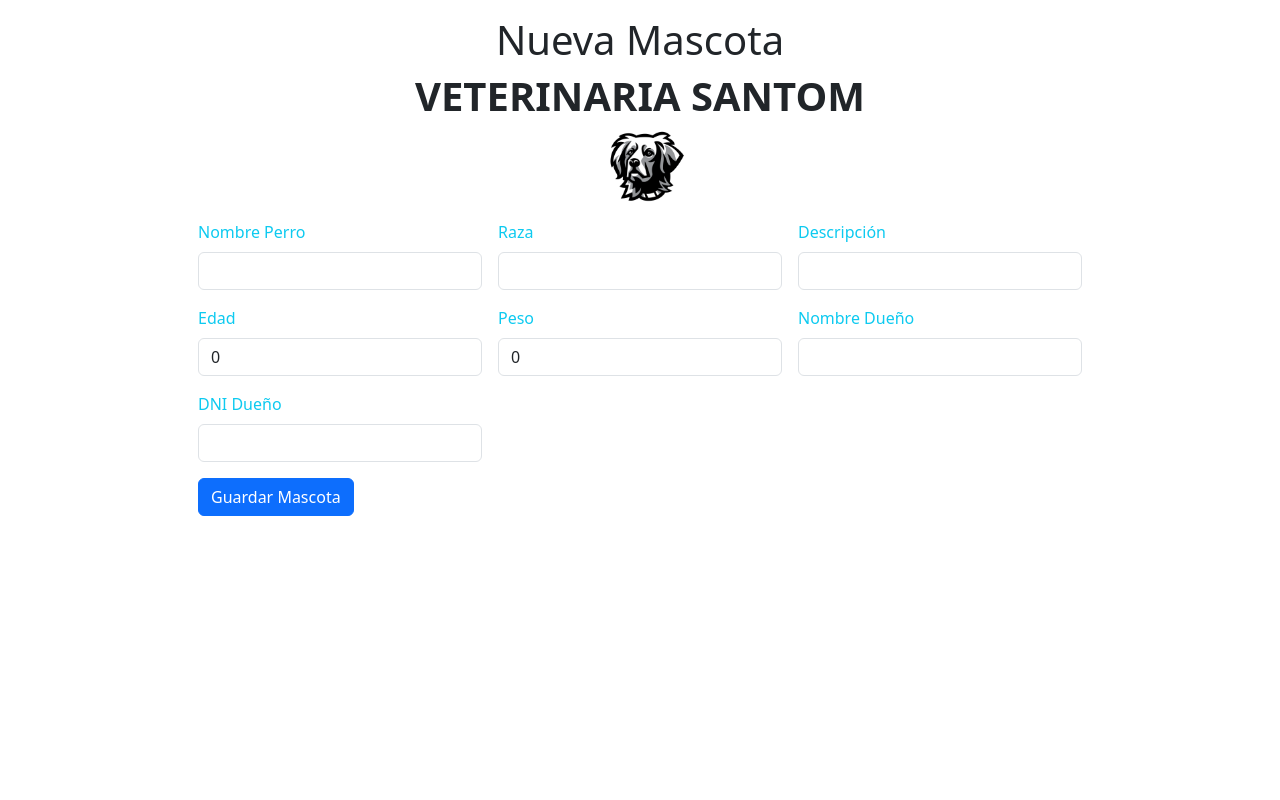
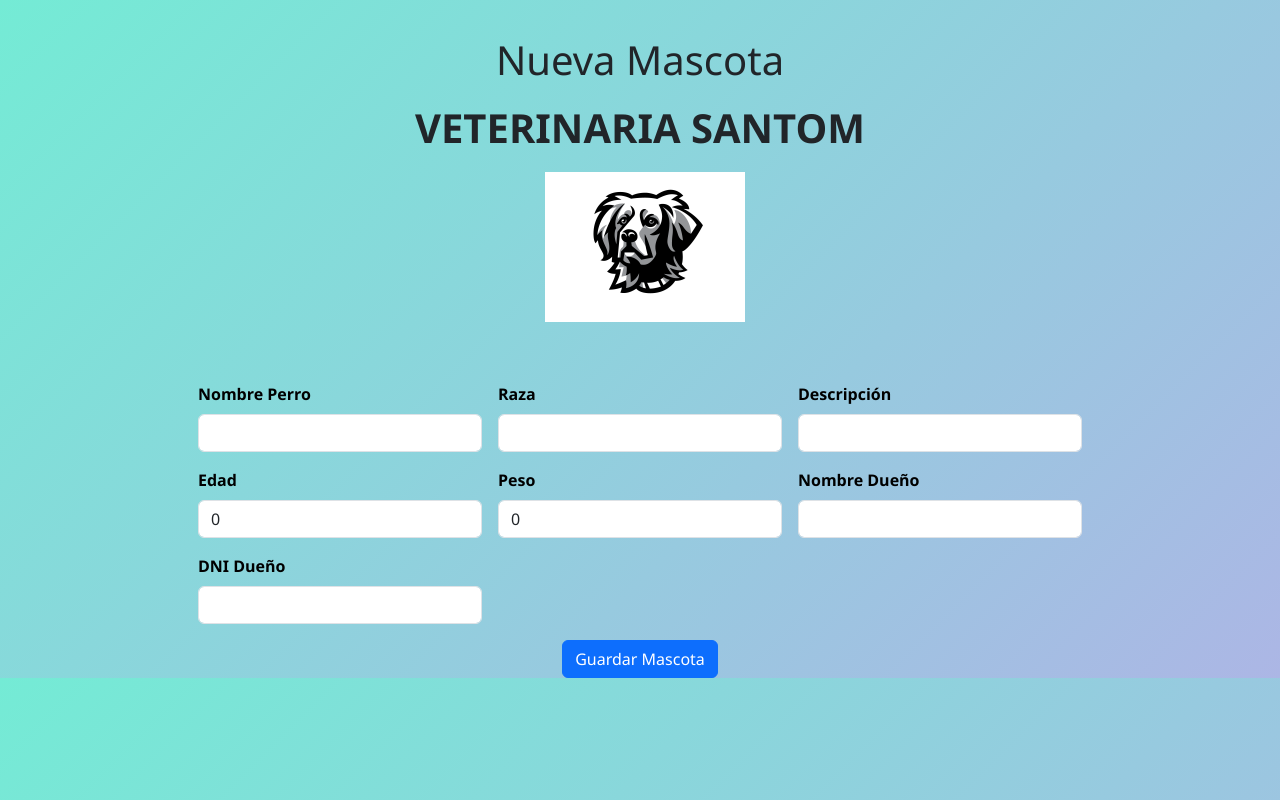
Before and after one commit to Sandry1998/MascotasPSI, a Spring Boot app: page /formulario in a window 1280 px wide. Run offline with Spring Boot 4, Linux system fonts and the light colour scheme; the visitor is signed in with stand-in values (Sample User, id 1); some of the project's set-up classes (security, data sources, template engines, error pages and the like) are left out, and stand-ins take their place.

Commit message:
MascotasPSI

```diff
--- a/src/main/resources/templates/altaUsuario.html
+++ b/src/main/resources/templates/altaUsuario.html
@@ -66,7 +66,7 @@
 <div class="container my-5 text-center col-md-6">
 <form th:action="@{/guardarUsuario}" method="post" class="form-control p-5">
     <h2>REGISTRO DE USUARIO</h2>
-    <img src="/images/perro.png" alt="Perro pequeño" style="height: 100px; margin-left: 10px;">
+    <img src="/images/perro.png" alt="Perro pequeño" style="height: 150px; margin-left: 10px;">
     <div class="row justify-content-center my-3 gx-4">
         <div class="col-md-6 mb-3">
         <label for="usuario">Usuario</label>
--- a/src/main/resources/templates/formulario.html
+++ b/src/main/resources/templates/formulario.html
@@ -5,16 +5,22 @@
     <title>Datos Mascotas</title>
     <link href="https://cdn.jsdelivr.net/npm/bootstrap@5.3.6/dist/css/bootstrap.min.css" rel="stylesheet" integrity="sha384-4Q6Gf2aSP4eDXB8Miphtr37CMZZQ5oXLH2yaXMJ2w8e2ZtHTl7GptT4jmndRuHDT" crossorigin="anonymous">
     <script src="https://cdn.jsdelivr.net/npm/bootstrap@5.3.6/dist/js/bootstrap.bundle.min.js" integrity="sha384-j1CDi7MgGQ12Z7Qab0qlWQ/Qqz24Gc6BM0thvEMVjHnfYGF0rmFCozFSxQBxwHKO" crossorigin="anonymous"></script>
+    <style>
+        body {
+            background:linear-gradient(135deg, #74ebd5 0%, #ACB6E5 100%);;
+            font-family: 'Segoe UI', Tahoma, Geneva, Verdana, sans-serif;
+        }
+    </style>
 </head>
 <body>
 <div class="container d-flex flex-column align-items-center mt-3">
-    <h1 th:text="${mascotas.id == 0 ? 'Nueva Mascota' : 'Editar Mascota'}"></h1>
+    <h1 th:text="${mascotas.id == 0 ? 'Nueva Mascota' : 'Editar Mascota'}" style="margin: 20px;">EDITAR MASCOTA</h1>
     <h1 class="mb-0"><strong>VETERINARIA SANTOM</strong></h1>
-    <img src="/images/perro.png" alt="Perro pequeño" style="height: 100px; margin-left: 10px;">
+    <img src="/images/perro.png" alt="Perro pequeño" style="height: 150px; margin: 20px 0 60px 10px;">
 <form class="row g-3 needs-validation" novalidate th:action="@{/crud}" method="POST"  th:object="${mascotas}" style="max-width: 900px;">
     <input type="hidden" th:field="*{id}">
     <div class="col-md-4">
-        <label for="validationCustom01" class="form-label text-info">Nombre Perro</label>
+        <label for="validationCustom01" class="form-label" style="color: black;"><strong>Nombre Perro</strong></label>
         <input type="text" class="form-control" id="validationCustom01" required  th:field="*{nombre}" >
         <div class="valid-feedback">
            ok!
@@ -24,7 +30,7 @@
         </div>
     </div>
     <div class="col-md-4">
-        <label for="validationCustom02" class="form-label text-info">Raza</label>
+        <label for="validationCustom02" class="form-label" style="color: black;"><strong>Raza</strong></label>
         <input type="text" class="form-control" id="validationCustom02"  required th:field="*{raza}">
         <div class="valid-feedback">
             ok!
@@ -34,7 +40,7 @@
         </div>
     </div>
     <div class="col-md-4">
-        <label for="validationCustom03" class="form-label text-info">Descripción</label>
+        <label for="validationCustom03" class="form-label" style="color: black;"><strong>Descripción</strong></label>
         <input type="text" class="form-control" id="validationCustom03"
                required th:field="*{descripcion}">
         <div class="valid-feedback">
@@ -45,7 +51,7 @@
         </div>
     </div>
     <div class="col-md-4">
-        <label for="validationCustom05" class="form-label text-info">Edad</label>
+        <label for="validationCustom05" class="form-label" style="color: black;"><strong>Edad</strong></label>
         <input type="text" class="form-control" id="validationCustom04"  required th:field="*{edad}">
         <div class="valid-feedback">
             ok!
@@ -55,7 +61,7 @@
         </div>
     </div>
     <div class="col-md-4">
-        <label for="validationCustom06" class="form-label text-info">Peso</label>
+        <label for="validationCustom06" class="form-label" style="color: black;"><strong>Peso</strong></label>
         <input type="number" class="form-control" id="validationCustom05"  required th:field="*{peso}">
         <div class="valid-feedback">
             ok!
@@ -65,7 +71,7 @@
         </div>
     </div>
     <div class="col-md-4">
-        <label for="validationCustom04" class="form-label text-info">Nombre Dueño</label>
+        <label for="validationCustom04" class="form-label" style="color: black;"><strong>Nombre Dueño</strong></label>
         <input type="text" class="form-control" id="validationCustom06"  required th:field="*{nombreAmo}">
         <div class="valid-feedback">
             ok!
@@ -75,7 +81,7 @@
         </div>
     </div>
     <div class="col-md-4">
-        <label for="validationCustom06" class="form-label text-info">DNI Dueño</label>
+        <label for="validationCustom06" class="form-label" style="color: black;"><strong>DNI Dueño</strong></label>
         <input type="text" class="form-control" id="validationCustom07"  required th:field="*{dniAmo}">
         <div class="valid-feedback">
             ok!
@@ -84,7 +90,7 @@
             Indica el dni del dueño
         </div>
     </div>
-    <div class="col-12">
+    <div class="col-12 d-flex justify-content-center">
         <button class="btn btn-primary" type="submit">Guardar Mascota</button>
     </div>
 </form>
--- a/src/main/resources/templates/login.html
+++ b/src/main/resources/templates/login.html
@@ -69,10 +69,9 @@
 <body>
 <div class="form-container shadow-sm">
   <div style="display: flex; align-items: center; justify-content: center; gap: 20px;">
-    <span style="font-size: 30px; font-weight: bold;">INICIO SESIÓN</span>
-    <img src="/images/perro.png" alt="Perro pequeño" style="height: 80px;">
+    <span style="font-size: 40px; font-weight: bold;">INICIO SESIÓN</span>
+    <img src="/images/perro.png" alt="Perro pequeño" style="height: 100px;">
   </div>
-
   <form th:action="@{/login}" method="post" novalidate>
     <div class="mb-3">
       <label for="usuario" class="form-label"><strong>Usuario</strong></label>
```
Also changed, not shown: src/main/resources/templates/crud.html (+9 -4 lines), src/main/resources/templates/index.html (+19 -0 lines), src/main/resources/static/images/add-group.png (added).
